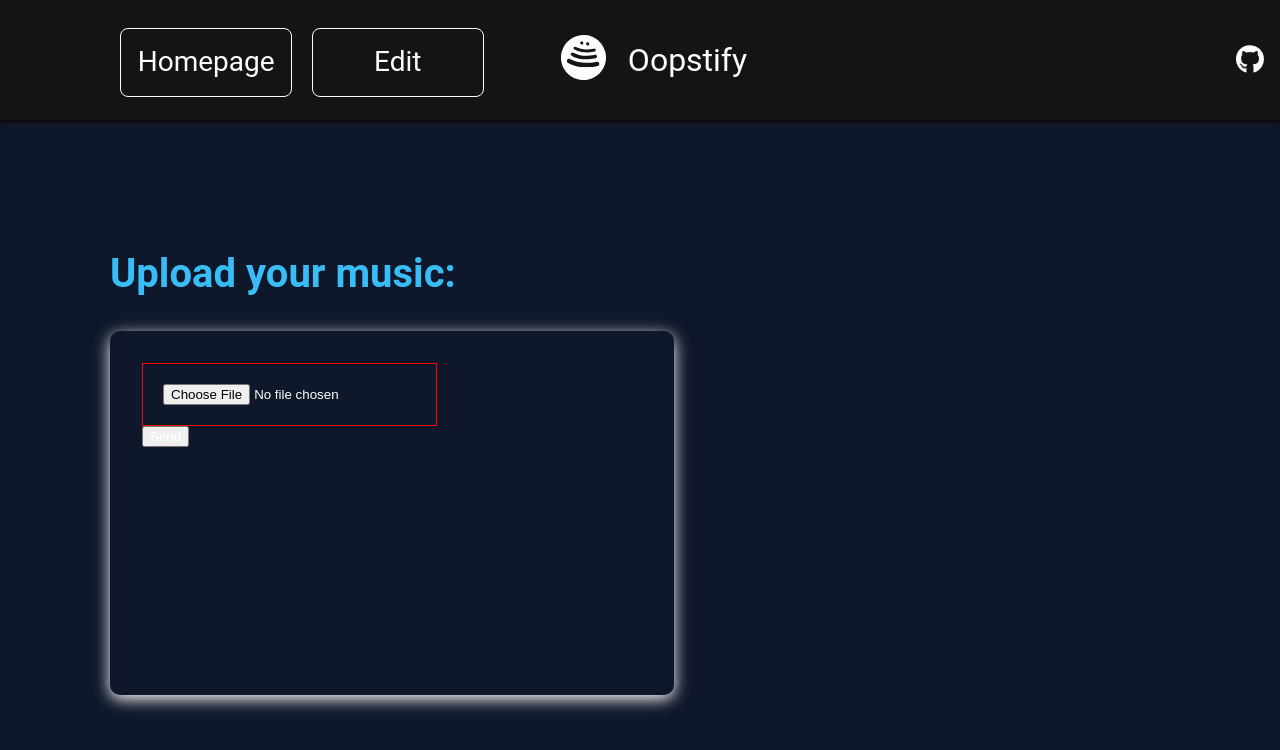
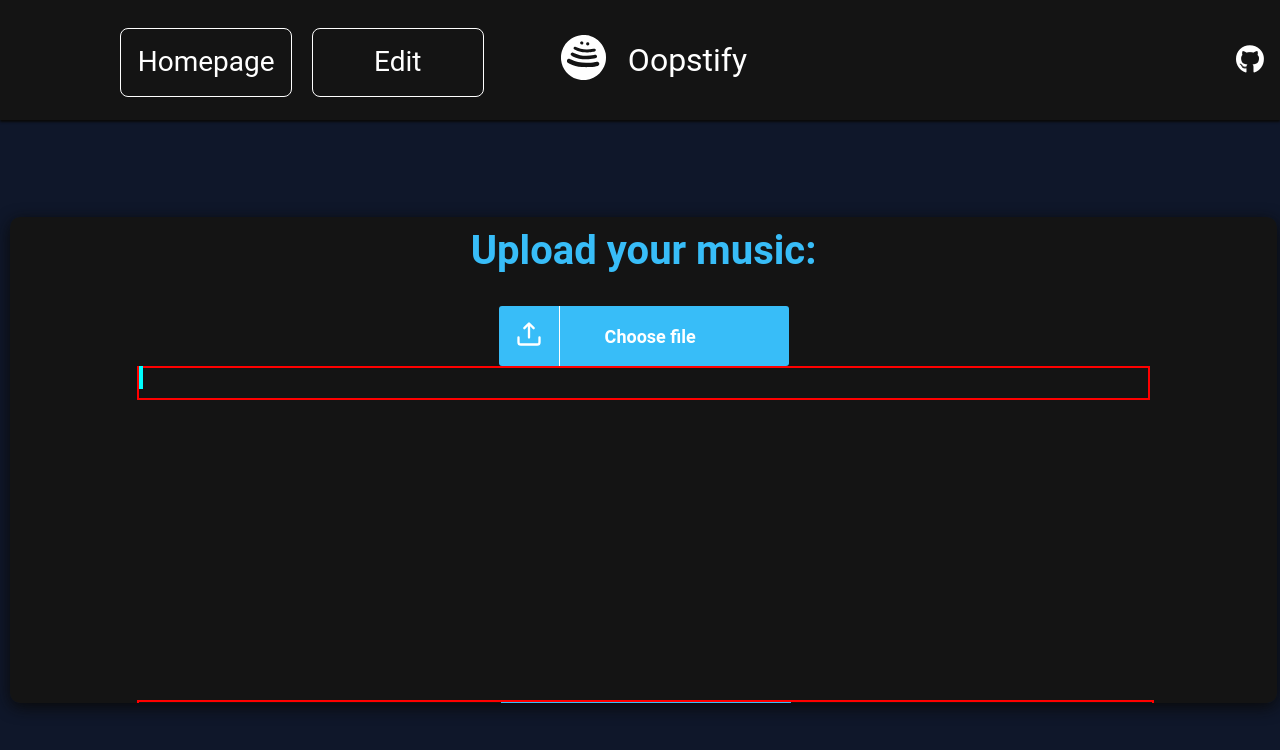
Before and after one commit to Rastuharem/Oopstify, a React (Create React App) app: page /playlist in a window 1280 px wide. Shown: the top 750 px of the page. Built offline with nearby package versions, Linux system fonts and the light colour scheme.

Commit message:
created Edit page

```diff
--- a/src/components/SongList.jsx
+++ b/src/components/SongList.jsx
@@ -6,7 +6,8 @@ import SongListHeader from "./SongListHeader";
 
 const SongList = ({ songs = [], changePlaylist, originalPlaylist }) => {
 
-  const contentPerPage = 50;
+  const disablePages = songs.length;
+  const contentPerPage = disablePages;
 
   const [songTags, setSongTags] = useState();
   const [firstContentIndex, setFirstContentIndex] = useState(0);
@@ -40,7 +41,8 @@ const SongList = ({ songs = [], changePlaylist, originalPlaylist }) => {
           />
           <div id="song-list">
             {songTags}
-            <PaginationBtns contentPerPage={contentPerPage} length={songs.length} setFirstIndex={getFirstContentIndex} setLastIndex={getLastContentIndex}/>
+            {/*Pagination
+            <PaginationBtns contentPerPage={contentPerPage} length={songs.length} setFirstIndex={getFirstContentIndex} setLastIndex={getLastContentIndex} />*/}
           </div>
         </>
       ) : (
--- /dev/null
+++ b/src/components/UploadSongForm.jsx
@@ -0,0 +1,69 @@
+import React from "react";
+import "../styles/UploadSongForm.css"
+import { UploadSvg } from "../svg";
+
+const UploadSongForm = () => {
+
+    //   let inputs = document.querySelectorAll(".input__file");
+    //   Array.prototype.forEach.call(inputs, ((input) => {
+    //     let label = input.nextElementSibling,
+    //       labelVal = label.querySelector(".input__file-button-text").innerText;
+    //     input.addEventListener("change", ((e) => {
+    //       let countFiles = "";
+    //       if (this.files && this.files.length >= 1)
+    //         countFiles = this.files.length;
+    //       if (countFiles)
+    //         label.querySelector(".input__file-button-text").innerText = "Выбрано файлов: " + countFiles;
+    //       else
+    //         label.querySelector(".input__file-button-text").innerText = labelVal;
+    //     }))}));
+
+    const showUploadedFile = () => {
+        const input = document.getElementById("input__file");
+        const label = document.getElementById("FilePath");
+        const countFiles = input.value;
+        label.innerText = "Chosen file: " + countFiles;
+    }
+
+
+
+
+    return(
+        <form
+          action="/upload"
+          method="post"
+          encType="multipart/form-data"
+          className="musicForm"
+        >
+          <div className="input__wrapper">
+            <input
+              name="file"
+              type="file"
+              id="input__file"
+              className="input input__file"
+              multiple
+              onChange={showUploadedFile}
+            />
+            <label htmlFor="input__file" className="input__file-button">
+              <span className="input__file-icon-wrapper">
+                  <div className="svgContainer">
+                {UploadSvg}
+                </div>
+              </span>
+              <span className="input__file-button-text">Choose file</span>
+            </label>
+          </div>
+            <div className="songInfoContainer">
+                <div className="filePathContainer">
+                <label id="FilePath"></label>
+                </div>
+
+            </div>
+          <div className="senderContainer">
+            <input type="submit" value="Upload" id="SendBtn"/>
+            </div>
+        </form>
+    );
+};
+
+export default UploadSongForm;
--- a/src/pages/PlaylistPage.jsx
+++ b/src/pages/PlaylistPage.jsx
@@ -1,24 +1,20 @@
 import React from "react";
 import NavBar from "../components/NavBar";
 import "../styles/PlaylistPage.css";
+import UploadSongForm from "../components/UploadSongForm";
 
 const PlaylistPage = () => {
-    return(
+  return (
     <>
       <NavBar />
+
       <div className="textContainer">
         <h1>Edit your own playlist!</h1>
       </div>
+
       <div className="formContainer">
         <h2>Upload your music:</h2>
-                <form action="/upload" method="post" encType="multipart/form-data" className="musicForm">
-                    <div className="fileChooser">
-                    <input type="file" name="filedata" className="fileInput"></input>
-                    </div>
-                    <div className="fileSender">
-                    <input type="submit" value="Send" />
-                    </div>
-                    </form>
+        <UploadSongForm />
       </div>
     </>
   );
--- a/src/styles/PlaylistPage.css
+++ b/src/styles/PlaylistPage.css
@@ -19,38 +19,33 @@
     margin: auto;
     justify-self: center;
     opacity: 0;
-    animation: appear 1.7s ease 0.1s forwards;
+    animation: HeaderAppear 1.7s ease 0.1s forwards;
 }
 
 .formContainer {
-    display: grid;
-    grid-row: 3/9;
-    grid-column: 1/6;
+    background-color: rgb(20, 20, 20);
+    border-radius: 10px;
+    box-shadow: 0 4px 16px rgb(10, 10, 10);
+    display: inline;
+    grid-row: 3/8;
+    grid-column: 1/13;
+    width: 99%;
     margin-left: 10px;
-    justify-content: left;
+    justify-content: center;
     align-content: flex-start;
-    padding-left: 100px;
+    overflow-y: auto;
 }
 
 .formContainer > h2 {
+    padding-top: 10px;
     color: #38bdf8;
     font-size: 40px;
+    margin: auto;
+    max-width: 80%;
+    text-align: center;
 }
 
-.musicForm {
-    width: 500px;
-    height: 300px;
-    padding: 32px;
-    border-radius: 10px;
-    box-shadow: 0 4px 16px rgb(255, 255, 255);
-}
-
-.fileInput {
-    border: 1px solid red;
-    padding: 20px;
-}
-
-@keyframes appear {
+@keyframes HeaderAppear {
     0% {
         transform: translateY(900px);
         opacity: 0;
--- a/src/styles/SongTime.css
+++ b/src/styles/SongTime.css
@@ -1,32 +1,33 @@
 #music-timer {
+    overflow: hidden;
     width: 100%;
-    height: 4px;
+    height: 5px;
     background-color: #333333;
     margin-top: 1px;
-    display: flex;
+    display: inline-flex;
     opacity: 0.6;
-    animation: disappear 0.5s ease forwards;
+    animation: TimelineDisappear 0.5s ease forwards;
 }
 
 .completed {
-    height: 4px;
+    height: 100%;
     width: 60%;
     background-color: #2a8eb9;
+    overflow: hidden;
 }
 
 .divider {
-    position: absolute;
-    height: 4px;
+    height: inherit;
     width: 6px;
     background-color: #ffffff;
     overflow: hidden;
 }
 
 #music-timer:hover {
-    animation: appear 0.5s ease forwards;
+    animation: TimelineAppear 0.5s ease forwards;
 }
 
-@keyframes appear {
+@keyframes TimelineAppear {
     0% {
         opacity: 0.6;
     }
@@ -35,7 +36,7 @@
     }
 }
 
-@keyframes disappear {
+@keyframes TimelineDisappear {
     100% {
         opacity: 0.6;
     }
--- /dev/null
+++ b/src/styles/UploadSongForm.css
@@ -0,0 +1,93 @@
+.musicForm {
+    width: 80%;
+    min-height: fit-content;
+    height: 100%;
+    margin: auto;
+    padding: 32px;
+}
+
+.svgContainer {
+    fill: white;
+}
+
+.input__wrapper {
+    width: 100%;
+    position: relative;
+    overflow: hidden;
+}
+
+.input__file {
+    opacity: 0;
+    visibility: hidden;
+    position: absolute;
+}
+
+.input__file-icon-wrapper {
+    height: 60px;
+    width: 60px;
+    margin-right: 15px;
+    display: -webkit-box;
+    display: -ms-flexbox;
+    display: flex;
+    -webkit-box-align: center;
+    -ms-flex-align: center;
+    align-items: center;
+    -webkit-box-pack: center;
+    -ms-flex-pack: center;
+    justify-content: center;
+    border-right: 1px solid #fff;
+}
+
+.input__file-button-text {
+    margin: 0px 30px;
+}
+
+.input__file-button {
+    width: 100%;
+    max-width: 290px;
+    height: 60px;
+    background: #38bdf8;
+    color: #fff;
+    font-size: 1.125rem;
+    font-weight: 700;
+    display: -webkit-box;
+    display: -ms-flexbox;
+    display: flex;
+    -webkit-box-align: center;
+    -ms-flex-align: center;
+    align-items: center;
+    -webkit-box-pack: start;
+    -ms-flex-pack: start;
+    justify-content: flex-start;
+    border-radius: 3px;
+    margin: auto;
+}
+
+.senderContainer {
+    border: 2px solid red;
+    width: 100%;
+    justify-content: center;
+    display: inline-flex;
+    justify-self: center;
+    margin: auto;
+    margin-top: 300px;
+    height: fit-content;
+}
+
+.filePathContainer {
+    border: 2px solid red;
+    height: 30px;
+}
+
+#FilePath {
+    border: 2px solid aqua;
+}
+
+#SendBtn {
+    width: 290px;
+    height: 60px;
+    background-color: #38bdf8;
+    font: inherit;
+    font-size: 20px;
+    border: none;
+}
--- a/src/svg/index.js
+++ b/src/svg/index.js
@@ -66,7 +66,6 @@ export const ArrowSvg = (
     xlink="http://www.w3.org/1999/xlink"
   >
     <title>ic_fluent_arrow_down_28_regular</title>
-    <desc>Created with Sketch.</desc>
     <g
       id="🔍-System-Icons"
       stroke="none"
@@ -87,3 +86,15 @@ export const ArrowSvg = (
     </g>
   </svg>
 );
+
+export const UploadSvg = (
+  <svg
+    xmlns="http://www.w3.org/2000/svg"
+    viewBox="0 0 24 24"
+    width="28px"
+    height="28px"
+  >
+    <g fillRule="white" />
+      <path d="M8.71,7.71,11,5.41V15a1,1,0,0,0,2,0V5.41l2.29,2.3a1,1,0,0,0,1.42,0,1,1,0,0,0,0-1.42l-4-4a1,1,0,0,0-.33-.21,1,1,0,0,0-.76,0,1,1,0,0,0-.33.21l-4,4A1,1,0,1,0,8.71,7.71ZM21,14a1,1,0,0,0-1,1v4a1,1,0,0,1-1,1H5a1,1,0,0,1-1-1V15a1,1,0,0,0-2,0v4a3,3,0,0,0,3,3H19a3,3,0,0,0,3-3V15A1,1,0,0,0,21,14Z" />
+  </svg>
+);
```
Lines whose indentation alone changed are shown as unchanged.
